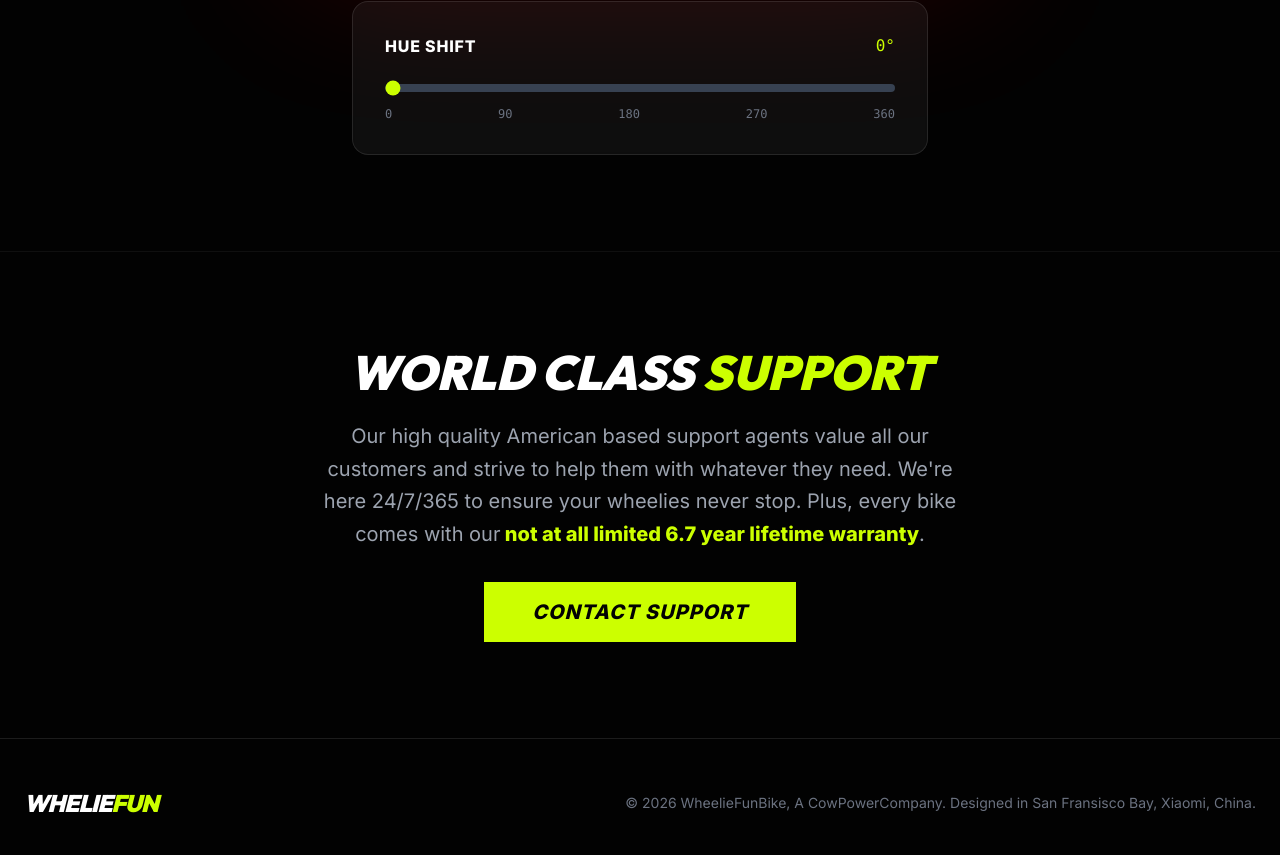
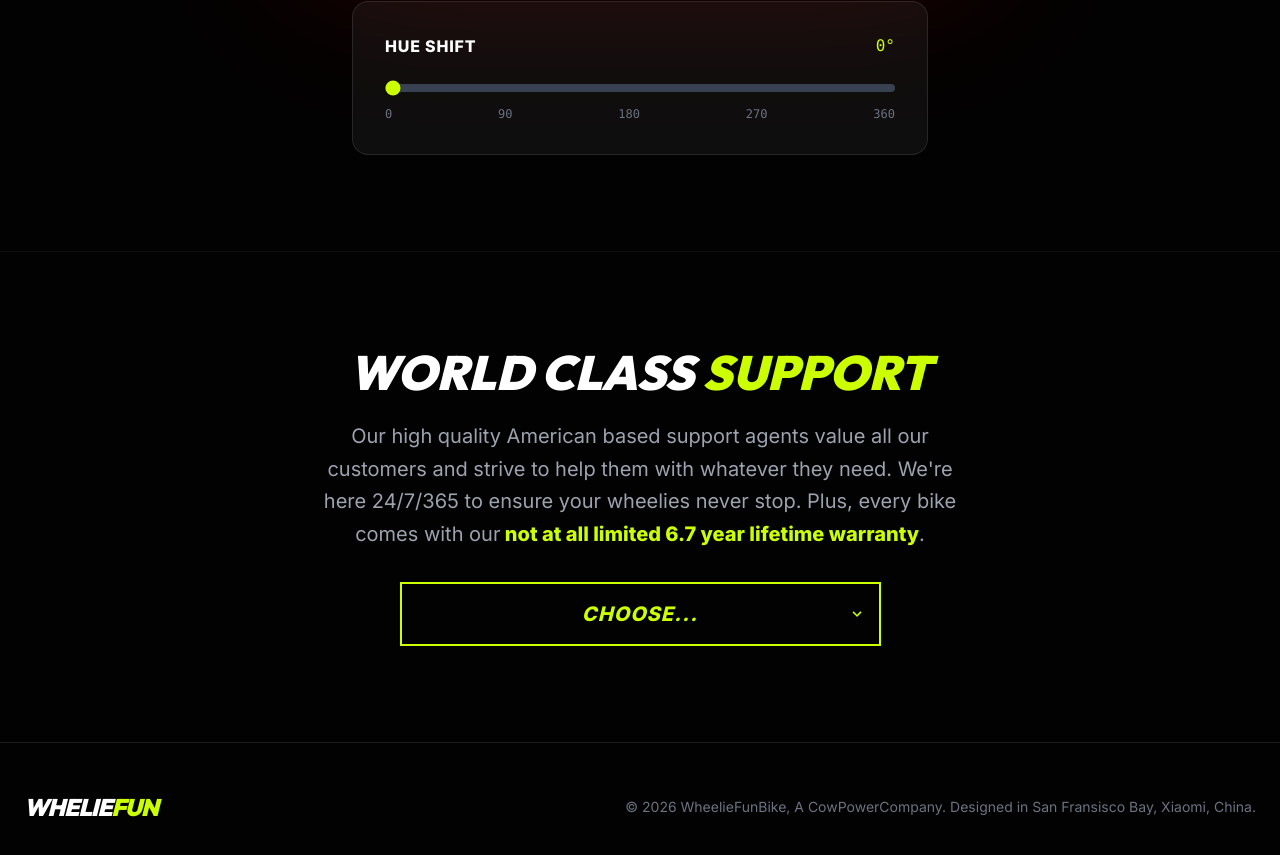
Before and after one commit to DSparks156x/wheeliefun.bike, a React (Vite) app: page / in a window 1280 px wide. Shown: the part 5602-6457 px from the top of the page. Built offline with nearby package versions, Linux system fonts and the light colour scheme.

Commit message:
feat: Add mocking support dropdown

```diff
--- a/src/App.tsx
+++ b/src/App.tsx
@@ -28,6 +28,7 @@ import GlitchText from './components/GlitchText';
 // ... (Footer remains same)
 
 function App() {
+  const [showSupportButton, setShowSupportButton] = React.useState(false);
   return (
     <div className="min-h-screen bg-brand-darker text-white selection:bg-brand selection:text-black">
       <NoiseOverlay />
@@ -144,14 +145,37 @@ function App() {
               We're here 24/7/365 to ensure your wheelies never stop. Plus, every bike comes with our
               <span className="text-brand font-bold"> not at all limited 6.7 year lifetime warranty</span>.
             </p>
+            {!showSupportButton ? (
+              <div className="relative inline-block text-left">
+                <select
+                  onChange={(e) => {
+                    if (e.target.value) setShowSupportButton(true);
+                  }}
+                  className="bg-brand-darker border-2 border-brand text-brand font-bold italic text-xl px-12 py-4 uppercase tracking-wider cursor-pointer outline-none hover:bg-brand/10 transition-colors appearance-none text-center"
+                  defaultValue=""
+                >
+                  <option value="" disabled>Choose...</option>
+                  <option value="baby">I'm a big baby</option>
+                  <option value="lonely">Lonely (need box for comfort)</option>
+                  <option value="skill">Skill issue</option>
+                  <option value="scared">Too fast, I'm scared</option>
+                  <option value="manual">Can't read manual</option>
+                  <option value="tire">Tire is round, help</option>
+                </select>
+                <div className="pointer-events-none absolute inset-y-0 right-0 flex items-center px-4 text-brand">
+                  <svg className="fill-current h-4 w-4" xmlns="http://www.w3.org/2000/svg" viewBox="0 0 20 20"><path d="M9.293 12.95l.707.707L15.657 8l-1.414-1.414L10 10.828 5.757 6.586 4.343 8z" /></svg>
+                </div>
+              </div>
+            ) : (
               <a
                 href="https://www.youtube.com/watch?v=dQw4w9WgXcQ"
                 target="_blank"
                 rel="noopener noreferrer"
-              className="inline-block bg-brand text-brand-darker font-black italic text-xl px-12 py-4 hover:bg-white transition-colors uppercase tracking-wider transform hover:-skew-x-12"
+                className="inline-block bg-brand text-brand-darker font-black italic text-xl px-12 py-4 hover:bg-white transition-colors uppercase tracking-wider transform hover:-skew-x-12 animate-bounce"
               >
                 Contact Support
               </a>
+            )}
           </div>
         </section>
 
```
Lines whose indentation alone changed are shown as unchanged.
